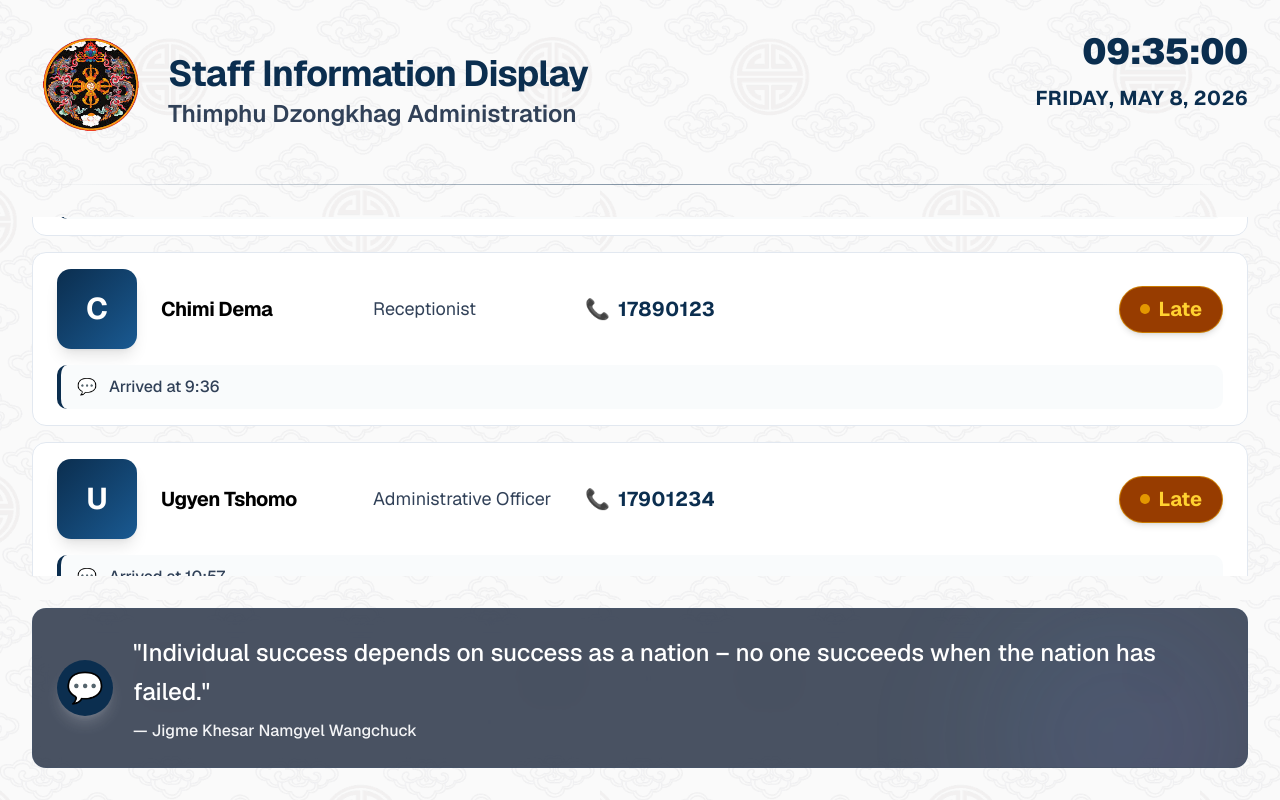
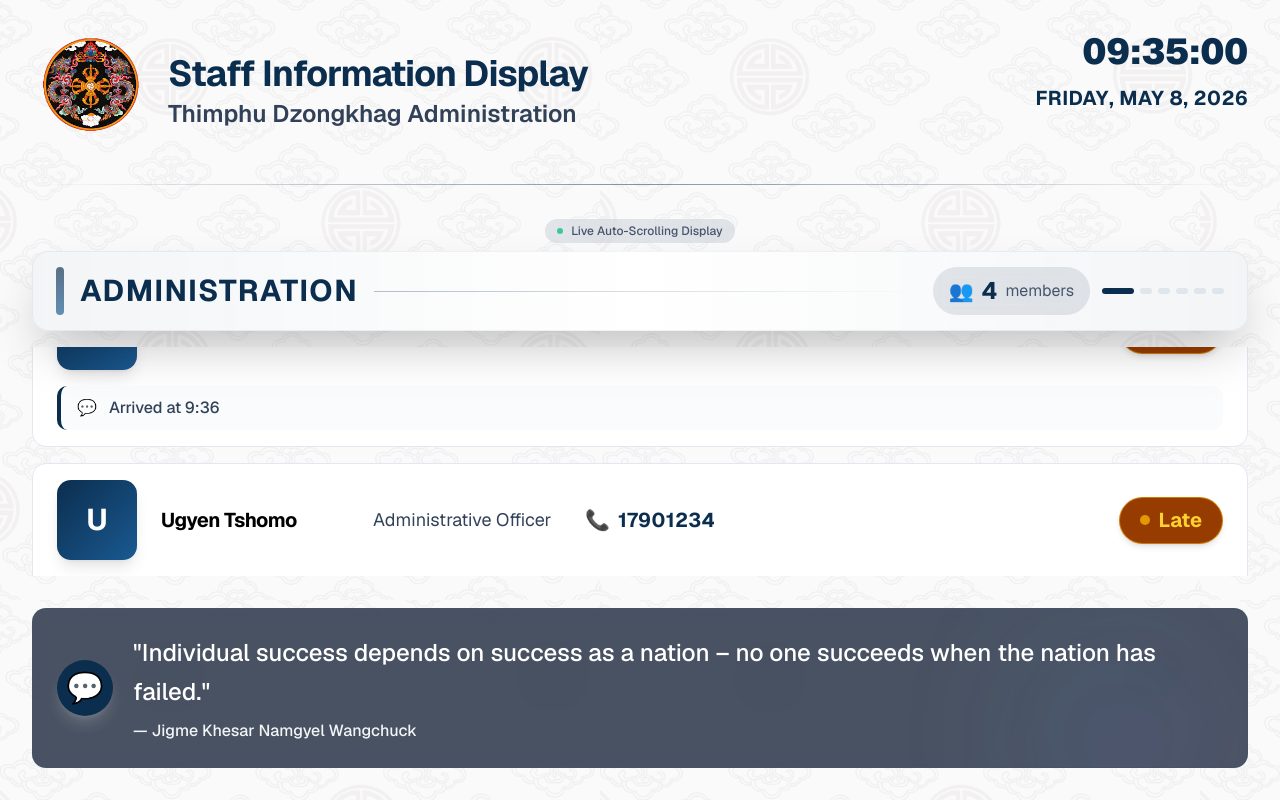
Before and after one commit to yangzoms2023-code/Staff-Attendance-Display-System, a Next.js app in the folder frontend1/file/: page /tv in a window 1280 px wide. Built offline with nearby package versions, Linux system fonts and the light colour scheme.

Commit message:
updated TV department

```diff
--- a/frontend1/file/app/tv/page.tsx
+++ b/frontend1/file/app/tv/page.tsx
@@ -1,6 +1,6 @@
 "use client"
 
-import { useState, useEffect, useRef } from "react"
+import { useState, useEffect, useRef, useMemo } from "react"
 import { dataStore } from "@/lib/data-store"
 import type { Employee, AttendanceRecord, LeaveRequest } from "@/lib/types"
 import { BackgroundPattern } from '@/components/background-pattern'
@@ -24,18 +24,37 @@ export default function TVDashboard() {
   const [currentProverbIndex, setCurrentProverbIndex] = useState(0)
   const [quoteFade, setQuoteFade] = useState(true)
   const [isClient, setIsClient] = useState(false)
+  const [activeStickyDept, setActiveStickyDept] = useState<string | null>(null)
+  const [headerTransitioning, setHeaderTransitioning] = useState(false)
   const scrollContainerRef = useRef<HTMLDivElement>(null)
-  const scrollIntervalRef = useRef<NodeJS.Timeout | null>(null)
+  const animationRef = useRef<number | null>(null)
+  const sectionRefs = useRef<Map<string, HTMLDivElement>>(new Map())
+  const lastVisibleDeptRef = useRef<string | null>(null)
+  const isAutoScrollingRef = useRef(true)
+  const scrollSpeedRef = useRef(1.0) // Medium speed
 
   const today = new Date().toISOString().split("T")[0]
 
-  // Group employees by department
-  const groupedEmployees = employees.reduce((acc, employee) => {
+  // Group employees by department - memoized to prevent recreation
+  const groupedEmployees = useMemo(() => {
+    return employees.reduce((acc, employee) => {
       const dept = employee.department
       if (!acc[dept]) acc[dept] = []
       acc[dept].push(employee)
       return acc
     }, {} as Record<string, Employee[]>)
+  }, [employees])
+
+  const departmentList = useMemo(() => Object.keys(groupedEmployees), [groupedEmployees])
+
+  // Create a stable string representation of departmentList for comparison
+  const departmentListKey = departmentList.join(',')
+
+  // Create looped content for infinite scroll (3 cycles)
+  const loopedDepartments = useMemo(() => {
+    if (departmentList.length === 0) return []
+    return [...departmentList, ...departmentList, ...departmentList]
+  }, [departmentListKey, departmentList.length])
 
   // Fix hydration by setting client-side only after mount
   useEffect(() => {
@@ -65,44 +84,130 @@ export default function TVDashboard() {
     return () => clearInterval(quoteInterval)
   }, [])
 
-  // Auto-scroll functionality
+  // Setup scroll listener for sticky header detection - ONLY changes when department is completely gone
   useEffect(() => {
-    if (!isClient || employees.length === 0) return
-
-    const startAutoScroll = () => {
-      if (!scrollContainerRef.current) return
+    if (!isClient || !scrollContainerRef.current || departmentList.length === 0) return
 
     const scrollContainer = scrollContainerRef.current
-      let scrollAmount = 0
-      const scrollStep = 1.5
-      const scrollInterval = 30
+    const viewportTop = scrollContainer.getBoundingClientRect().top
 
-      if (scrollIntervalRef.current) clearInterval(scrollIntervalRef.current)
+    const checkVisibleDepartments = () => {
+      let currentVisibleDept: string | null = null
 
-      const totalScrollHeight = scrollContainer.scrollHeight - scrollContainer.clientHeight
+      // Find which department's section is currently active based on its position
+      for (let i = 0; i < departmentList.length; i++) {
+        const dept = departmentList[i]
+        const sectionElement = sectionRefs.current.get(dept)
 
-      if (totalScrollHeight <= 0) return
+        if (sectionElement) {
+          const sectionRect = sectionElement.getBoundingClientRect()
+          const sectionTop = sectionRect.top
+          const sectionBottom = sectionRect.bottom
 
-      scrollIntervalRef.current = setInterval(() => {
-        if (scrollContainer) {
-          scrollAmount += scrollStep
+          // A department is considered "active" if its header is at or above the viewport top
+          // AND its content hasn't completely passed yet
+          const isHeaderPassed = sectionTop <= viewportTop + 10
+          const isContentStillVisible = sectionBottom > viewportTop
 
-          if (scrollAmount >= totalScrollHeight) {
-            scrollContainer.scrollTop = 0
-            scrollAmount = 0
-          } else {
-            scrollContainer.scrollTop = scrollAmount
+          if (isHeaderPassed && isContentStillVisible) {
+            currentVisibleDept = dept
+            break
           }
         }
-      }, scrollInterval)
       }
 
-    setTimeout(startAutoScroll, 1000)
+      // If no department matches, check the next one
+      if (!currentVisibleDept) {
+        for (let i = 0; i < departmentList.length; i++) {
+          const dept = departmentList[i]
+          const sectionElement = sectionRefs.current.get(dept)
+
+          if (sectionElement) {
+            const sectionRect = sectionElement.getBoundingClientRect()
+            const sectionTop = sectionRect.top
+
+            // Find the first department whose header is at or below the viewport
+            if (sectionTop >= viewportTop) {
+              currentVisibleDept = dept
+              break
+            }
+          }
+        }
+      }
+
+      // Update sticky header only when the department actually changes
+      if (currentVisibleDept && currentVisibleDept !== lastVisibleDeptRef.current) {
+        setHeaderTransitioning(true)
+        setTimeout(() => {
+          setActiveStickyDept(currentVisibleDept)
+          lastVisibleDeptRef.current = currentVisibleDept
+          setTimeout(() => setHeaderTransitioning(false), 400)
+        }, 50)
+      }
+
+      // Ensure first department is set
+      if (!lastVisibleDeptRef.current && departmentList.length > 0) {
+        const firstDept = departmentList[0]
+        setActiveStickyDept(firstDept)
+        lastVisibleDeptRef.current = firstDept
+      }
+    }
+
+    // Initial setup
+    setTimeout(checkVisibleDepartments, 100)
+
+    // Check visible departments on scroll
+    scrollContainer.addEventListener('scroll', checkVisibleDepartments)
+    window.addEventListener('resize', checkVisibleDepartments)
+
+    // Also check periodically to ensure accuracy during auto-scroll
+    const intervalId = setInterval(checkVisibleDepartments, 100)
 
     return () => {
-      if (scrollIntervalRef.current) clearInterval(scrollIntervalRef.current)
+      scrollContainer.removeEventListener('scroll', checkVisibleDepartments)
+      window.removeEventListener('resize', checkVisibleDepartments)
+      clearInterval(intervalId)
     }
-  }, [isClient, employees])
+  }, [isClient, departmentListKey])
+
+  // Smooth continuous auto-scroll functionality with infinite loop - NO PAUSE
+  useEffect(() => {
+    if (!isClient || employees.length === 0 || loopedDepartments.length === 0) return
+
+    const scrollContainer = scrollContainerRef.current
+    if (!scrollContainer) return
+
+    const autoScroll = () => {
+      if (!scrollContainer || !isAutoScrollingRef.current) return
+
+      const maxScrollTop = scrollContainer.scrollHeight - scrollContainer.clientHeight
+      let newScrollTop = scrollContainer.scrollTop + scrollSpeedRef.current
+
+      // Check if we've reached the end
+      if (newScrollTop >= maxScrollTop) {
+        // Reset to the start of the second cycle for seamless looping
+        const singleCycleHeight = maxScrollTop / 3
+        newScrollTop = singleCycleHeight
+        scrollContainer.scrollTop = newScrollTop
+      } else {
+        scrollContainer.scrollTop = newScrollTop
+      }
+
+      // Continue animation
+      animationRef.current = requestAnimationFrame(autoScroll)
+    }
+
+    // Start auto-scroll immediately
+    isAutoScrollingRef.current = true
+    animationRef.current = requestAnimationFrame(autoScroll)
+
+    return () => {
+      if (animationRef.current) {
+        cancelAnimationFrame(animationRef.current)
+      }
+      isAutoScrollingRef.current = false
+    }
+  }, [isClient, employees, loopedDepartments])
 
   // Load data
   useEffect(() => {
@@ -130,7 +235,6 @@ export default function TVDashboard() {
 
     const leaves = dataStore.getLeaveRequests()
 
-    // Build statuses with remarks
     const statuses = new Map()
     emps.forEach(emp => {
       const activeLeave = leaves.find(l =>
@@ -226,7 +330,15 @@ export default function TVDashboard() {
     }
   }
 
-  // Don't render until client-side to prevent hydration mismatch
+  const getDepartmentCount = (dept: string): number => {
+    return groupedEmployees[dept]?.length || 0
+  }
+
+  const getCurrentDeptIndex = (): number => {
+    if (!activeStickyDept) return 0
+    return departmentList.indexOf(activeStickyDept)
+  }
+
   if (!isClient || !currentTime) {
     return (
       <div className="relative min-h-screen overflow-hidden">
@@ -238,59 +350,27 @@ export default function TVDashboard() {
     )
   }
 
+  // Render departments in a loop for infinite scrolling
+  const renderLoopContent = () => {
+    return loopedDepartments.map((department, idx) => {
+      const deptEmployees = groupedEmployees[department]
+      if (!deptEmployees) return null
+
       return (
-    <div className="relative min-h-screen overflow-hidden">
-      <BackgroundPattern />
-
-      {/* Main Content - Optimized for 1080×1920 */}
-      <div className="relative z-10 flex flex-col h-screen p-8">
-
-        {/* ===== HEADER SECTION (15%) ===== */}
-        <div className="flex-shrink-0 mb-8">
-          <div className="flex justify-between items-start">
-            {/* Logo and Title */}
-            <div className="flex items-center gap-4">
-              <img src="/icon.png" alt="Logo" className="h-30 w-30 object-contain" />
-              <div>
-                <h1 className="text-4xl font-bold text-[#0B2E4F] tracking-tight">
-                  Staff Information Display
-                </h1>
-                <p className="text-2xl text-slate-700 font-semibold mt-1">
-                  Thimphu Dzongkhag Administration
-                </p>
-              </div>
-            </div>
-
-            {/* Date and Time */}
-            <div className="text-right">
-              <div className="text-4xl font-black tabular-nums text-[#0B2E4F]">
-                {formatTime(currentTime)}
-              </div>
-              <div className="text-xl font-bold text-[#0B2E4F] mt-3 tracking-wide">
-                {formatDate(currentTime)}
-              </div>
-            </div>
-          </div>
-
-          {/* Elegant Divider */}
-          <div className="mt-8 h-px bg-gradient-to-r from-transparent via-[#0B2E4F]/50 to-transparent" />
-        </div>
-
-        {/* ===== MAIN ATTENDANCE SECTION (70%) ===== */}
-        <div className="flex-1 min-h-0 mb-8">
         <div
-            ref={scrollContainerRef}
-            className="h-full overflow-y-auto hide-scrollbar"
-          >
-            <div className="space-y-8 pb-6">
-              {Object.entries(groupedEmployees).map(([department, deptEmployees]) => (
-                <div
-                  key={department}
-                  className="animate-fadeIn"
+          key={`${department}-${idx}`}
+          ref={(el) => {
+            // Store reference only for original departments (first cycle)
+            if (idx < departmentList.length && el) {
+              sectionRefs.current.set(department, el)
+            }
+          }}
+          data-department={department}
+          className="animate-fadeIn department-section"
           style={{ animationDuration: '0.6s' }}
         >
-                  {/* Department Header */}
-                  <div className="flex items-center gap-4 mb-5">
+          <div className="original-dept-header mb-5">
+            <div className="flex items-center gap-4">
               <div className="w-1.5 h-12 bg-gradient-to-b from-[#0B2E4F] to-[#1a5a92] rounded-full" />
               <h2 className="text-3xl font-bold text-[#0B2E4F] tracking-wider">
                 {department.toUpperCase()}
@@ -298,25 +378,23 @@ export default function TVDashboard() {
               <div className="flex-1 h-px bg-gradient-to-r from-[#0B2E4F]/30 to-transparent" />
               <div className="text-2xl font-bold text-slate-400">{deptEmployees.length}</div>
             </div>
+          </div>
 
-                  {/* Employee Cards - Redesigned with remarks section */}
           <div className="space-y-4">
-                    {deptEmployees.map((employee, idx) => {
+            {deptEmployees.map((employee, empIdx) => {
               const { status, time, badgeClass } = getEmployeeStatusBadge(employee)
               const statusData = employeeStatuses.get(employee.id)
               const remarks = statusData?.remarks || "No additional information"
 
               return (
                 <div
-                          key={employee.id}
+                  key={`${employee.id}-${idx}`}
                   className="group relative overflow-hidden rounded-xl bg-white/95 backdrop-blur-sm border border-slate-200 hover:border-cyan-500/70 transition-all duration-300 hover:shadow-xl hover:shadow-cyan-500/20"
                   style={{
-                            animation: `slideIn 0.4s ease-out ${idx * 0.03}s both`
+                    animation: `slideIn 0.4s ease-out ${empIdx * 0.03}s both`
                   }}
                 >
-                          {/* Main row - Avatar + Info + Status */}
                   <div className="relative px-6 pt-4 pb-3 flex items-center gap-6">
-                            {/* Avatar - Fixed width, maintain left position */}
                     <div className="flex-shrink-0">
                       <div className="w-20 h-20 rounded-xl bg-gradient-to-br from-[#0B2E4F] to-[#1a5a92] flex items-center justify-center shadow-lg">
                         <span className="text-3xl font-bold text-white">
@@ -325,9 +403,7 @@ export default function TVDashboard() {
                       </div>
                     </div>
 
-                            {/* Employee Info Row - Horizontal layout with proper spacing */}
                     <div className="flex-1 flex items-center gap-8 min-w-0">
-                              {/* Name - with marquee for long names */}
                       <div className="min-w-[180px] max-w-[260px]">
                         <div className="relative overflow-hidden group/name">
                           <h3 className="text-xl font-bold text-black tracking-tight whitespace-nowrap hover:animate-marquee">
@@ -336,7 +412,6 @@ export default function TVDashboard() {
                         </div>
                       </div>
 
-                              {/* Designation - with marquee for long titles */}
                       <div className="min-w-[180px] max-w-[240px]">
                         <div className="relative overflow-hidden group/designation">
                           <p className="text-lg text-slate-700 whitespace-nowrap hover:animate-marquee">
@@ -345,7 +420,6 @@ export default function TVDashboard() {
                         </div>
                       </div>
 
-                              {/* Contact Number */}
                       <div className="flex items-center gap-2 min-w-[160px]">
                         <span className="text-xl text-[#0B2E4F]">📞</span>
                         <span className="text-xl text-[#0B2E4F] font-bold tracking-wide">
@@ -354,11 +428,9 @@ export default function TVDashboard() {
                       </div>
                     </div>
 
-                            {/* Status Badge - Highly visible on right side */}
                     <div className="flex-shrink-0">
                       <div className={`flex items-center gap-3 px-5 py-2.5 rounded-full border backdrop-blur-sm shadow-md ${badgeClass}`}>
                         <div className="flex items-center gap-2">
-                                  {/* Status indicator dot */}
                           <div className={`w-2.5 h-2.5 rounded-full animate-pulse ${
                             status === "Present" ? "bg-emerald-400" :
                             status === "Late" ? "bg-amber-400" :
@@ -375,7 +447,6 @@ export default function TVDashboard() {
                     </div>
                   </div>
 
-                          {/* Remarks Section - Below the main row, neatly integrated */}
                   <div className="relative px-6 pb-4 pt-1">
                     <div className="flex items-center gap-3 bg-slate-50/80 rounded-lg px-4 py-2.5 border-l-4 border-l-[#0B2E4F]">
                       <div className="flex-shrink-0">
@@ -393,11 +464,110 @@ export default function TVDashboard() {
             })}
           </div>
         </div>
+      )
+    })
+  }
+
+  return (
+    <div className="relative min-h-screen overflow-hidden">
+      <BackgroundPattern />
+
+      <div className="relative z-10 flex flex-col h-screen p-8">
+
+        {/* ===== HEADER SECTION ===== */}
+        <div className="flex-shrink-0 mb-8">
+          <div className="flex justify-between items-start">
+            <div className="flex items-center gap-4">
+              <img src="/icon.png" alt="Logo" className="h-30 w-30 object-contain" />
+              <div>
+                <h1 className="text-4xl font-bold text-[#0B2E4F] tracking-tight">
+                  Staff Information Display
+                </h1>
+                <p className="text-2xl text-slate-700 font-semibold mt-1">
+                  Thimphu Dzongkhag Administration
+                </p>
+              </div>
+            </div>
+
+            <div className="text-right">
+              <div className="text-4xl font-black tabular-nums text-[#0B2E4F]">
+                {formatTime(currentTime)}
+              </div>
+              <div className="text-xl font-bold text-[#0B2E4F] mt-3 tracking-wide">
+                {formatDate(currentTime)}
+              </div>
+            </div>
+          </div>
+
+          <div className="mt-8 h-px bg-gradient-to-r from-transparent via-[#0B2E4F]/50 to-transparent" />
+        </div>
+
+        {/* Auto-scroll indicator - Now just shows it's auto-scrolling continuously */}
+        <div className="flex-shrink-0 mb-2 text-center">
+          <div className="inline-flex items-center gap-2 px-3 py-1 bg-[#0B2E4F]/10 rounded-full backdrop-blur-sm">
+            <div className="w-1.5 h-1.5 bg-emerald-500 rounded-full animate-pulse" />
+            <span className="text-xs text-slate-600 font-medium">
+              Live Auto-Scrolling Display
+            </span>
+          </div>
+        </div>
+
+        {/* ===== STICKY DEPARTMENT HEADER - Changes only when department is fully scrolled ===== */}
+        {activeStickyDept && (
+          <div
+            className={`sticky-header-container flex-shrink-0 z-30 mb-4 transition-all duration-500 ${
+              headerTransitioning ? 'opacity-90 scale-[0.98] -translate-y-1' : 'opacity-100 scale-100 translate-y-0'
+            }`}
+          >
+            <div className="relative">
+              <div className="absolute inset-0 bg-white/95 backdrop-blur-md rounded-2xl shadow-2xl border border-slate-200/50" />
+              <div className="absolute inset-0 bg-gradient-to-r from-[#0B2E4F]/5 via-transparent to-[#0B2E4F]/5 rounded-2xl" />
+
+              <div className="relative px-6 py-4 flex items-center gap-4">
+                <div className="w-2 h-12 bg-gradient-to-b from-[#0B2E4F] to-[#1a5a92] rounded-full animate-pulse" />
+                <h2 className="text-3xl font-bold text-[#0B2E4F] tracking-wider">
+                  {activeStickyDept.toUpperCase()}
+                </h2>
+                <div className="flex-1 h-px bg-gradient-to-r from-[#0B2E4F]/30 to-transparent" />
+
+                <div className="flex items-center gap-3">
+                  <div className="flex items-center gap-2 px-4 py-2 bg-[#0B2E4F]/10 rounded-full backdrop-blur-sm">
+                    <span className="text-xl">👥</span>
+                    <span className="text-2xl font-bold text-[#0B2E4F]">{getDepartmentCount(activeStickyDept)}</span>
+                    <span className="text-base text-slate-600">members</span>
+                  </div>
+                  <div className="flex items-center gap-1.5">
+                    {departmentList.map((dept, idx) => (
+                      <div
+                        key={dept}
+                        className={`h-1.5 rounded-full transition-all duration-500 ${
+                          dept === activeStickyDept
+                            ? 'w-8 bg-[#0B2E4F] shadow-lg'
+                            : idx < getCurrentDeptIndex()
+                            ? 'w-3 bg-[#0B2E4F]/40'
+                            : 'w-3 bg-slate-300/50'
+                        }`}
+                      />
                     ))}
+                  </div>
+                </div>
+              </div>
+            </div>
+          </div>
+        )}
+
+        {/* ===== MAIN ATTENDANCE SECTION WITH SMOOTH CONTINUOUS SCROLL ===== */}
+        <div className="flex-1 min-h-0">
+          <div
+            ref={scrollContainerRef}
+            className="h-full overflow-y-auto hide-scrollbar"
+            style={{ scrollBehavior: 'auto' }}
+          >
+            <div className="space-y-8 pb-6">
+              {renderLoopContent()}
 
               {employees.length === 0 && (
                 <div className="text-center py-20">
-                  <div className="text-6xl mb-4"></div>
                   <p className="text-2xl text-black">Loading staff data...</p>
                 </div>
               )}
@@ -406,10 +576,9 @@ export default function TVDashboard() {
         </div>
 
         {/* ===== QUOTE SECTION ===== */}
-        <div className="flex-shrink-0 space-y-4">
-          {/* Rotating Quote */}
-          <div className={`relative overflow-hidden rounded-xl bg-slate-800/80 backdrop-blur-md border border-slate-600/50 p-6 transition-opacity duration-500 ${quoteFade ? 'opacity-100' : 'opacity-0'}`}>
-            <div className="absolute top-0 right-0 w-64 h-64 bg-gradient-to-br from-cyan-500/10 to-purple-500/10 rounded-full blur-3xl" />
+        <div className="flex-shrink-0 space-y-4 mt-8">
+          <div className={`relative overflow-hidden rounded-xl bg-slate-800/80 backdrop-blur-md border border-slate-600/50 p-6 transition-all duration-500 ${quoteFade ? 'opacity-100 transform translate-y-0' : 'opacity-0 transform translate-y-4'}`}>
+            <div className="absolute top-0 right-0 w-64 h-64 bg-gradient-to-br from-cyan-500/10 to-purple-500/10 rounded-full blur-3xl animate-pulse" />
             <div className="relative flex items-center gap-5">
               <div className="flex-shrink-0">
                 <div className="w-14 h-14 rounded-full bg-[#0B2E4F] flex items-center justify-center shadow-lg shadow-gray-200/20">
@@ -429,7 +598,6 @@ export default function TVDashboard() {
         </div>
       </div>
 
-      {/* Global Styles */}
       <style jsx global>{`
         .hide-scrollbar {
           -ms-overflow-style: none;
@@ -477,13 +645,40 @@ export default function TVDashboard() {
         }
 
         .animate-fadeIn {
-          animation: fadeIn 2s ease-out forwards;
+          animation: fadeIn 0.8s ease-out forwards;
         }
 
-        /* Hover-based marquee for better UX */
         .group\/name:hover .whitespace-nowrap,
         .group\/designation:hover .whitespace-nowrap {
           animation: marquee 6s linear infinite;
+        }
+
+        .sticky-header-container {
+          animation: slideDown 0.5s cubic-bezier(0.4, 0, 0.2, 1);
+        }
+
+        @keyframes slideDown {
+          from {
+            opacity: 0;
+            transform: translateY(-30px);
+          }
+          to {
+            opacity: 1;
+            transform: translateY(0);
+          }
+        }
+
+        .department-section {
+          scroll-margin-top: 80px;
+        }
+
+        .original-dept-header {
+          visibility: visible;
+          opacity: 1;
+        }
+
+        .overflow-y-auto {
+          scroll-behavior: auto;
         }
       `}</style>
     </div>
```
Lines whose indentation alone changed are shown as unchanged.
